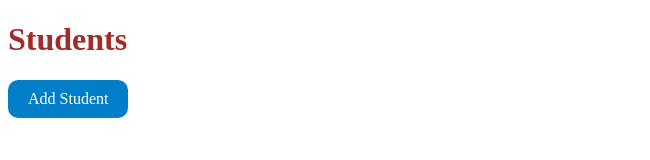
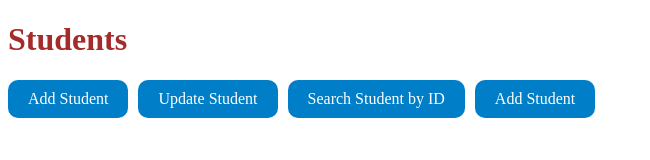
Before and after one commit to dev-yashraj52/basic-student-backend, a website: page frontend/index.html in a window 1280 px wide. Shown: the whole page, without its empty margins (0-650 px from the left). Drawn offline with Linux system fonts and the light colour scheme; no server answers.

Commit message:
add new button in frontend

```diff
--- a/frontend/index.html
+++ b/frontend/index.html
@@ -10,7 +10,12 @@
 
 <body>
     <h1>Students</h1>
-    <button id="#add-student-btn">Add Student</button>
+    <div class="flex vertical">
+        <button id="#add-student-btn">Add Student</button>
+        <button id="#add-student-btn">Update Student</button>
+        <button id="#add-student-btn">Search Student by ID</button>
+        <button id="#add-student-btn">Add Student</button>
+    </div>
 
     <ul id="studentList"></ul>
 
--- a/frontend/style.css
+++ b/frontend/style.css
@@ -10,3 +10,13 @@ button {
     padding: 10px 20px;
     border-radius: 10px;
 }
+
+button:active {
+    transform: scale(0.99);
+    opacity: 0.9;
+}
+
+.flex {
+    display: flex;
+    gap: 10px;
+}
```
